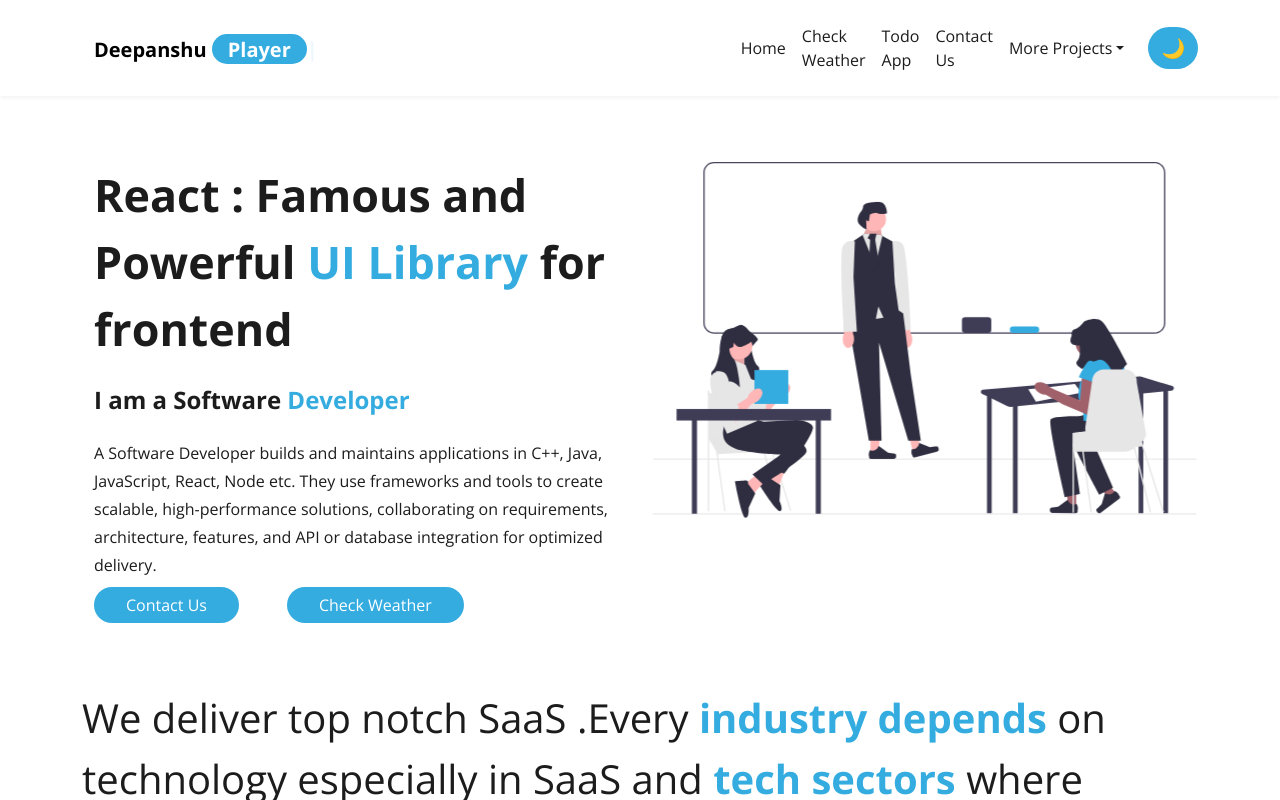
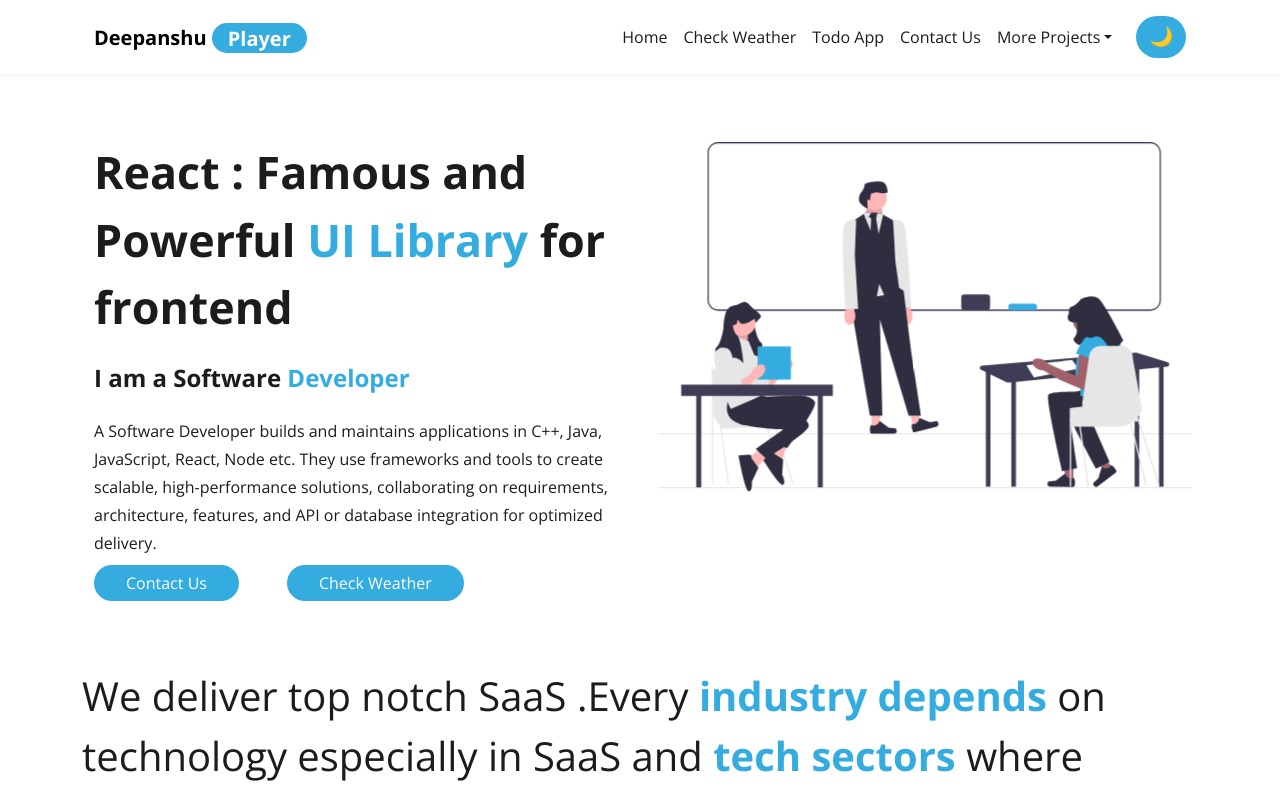
Before and after one commit to deepanshu1420/PersonalPortfolio-React, a React (Create React App) app: page / in a window 1280 px wide. Shown: the top 800 px of the page. Built offline with nearby package versions, Linux system fonts and the light colour scheme.

Commit message:
Toggle btn fixed

```diff
--- a/src/website/Navbar.jsx
+++ b/src/website/Navbar.jsx
@@ -19,36 +19,56 @@ function Navbar() {
         <div className="my-block">
             <div className="container">
                 <nav className="navbar nav-bg navbar-expand-lg navbar-light py-3">
-                    <div className="container-fluid d-flex justify-content-between align-items-center">
+                    <div className="container-fluid">
 
-                        {/* Brand/Logo stays on the left */}
-                        <h1 className='fs-4 fw-bold mb-0'>
+                        {/* Brand/Logo on left */}
+                        <h1 className="fs-4 fw-bold mb-0">
                             <NavLink className="navbar-brand" to="/react-1">
-                                Deepanshu <span ref={el} id="my-name" className='my-logo'></span>
+                                Deepanshu <span ref={el} id="my-name" className="my-logo"></span>
                             </NavLink>
                         </h1>
 
-                        {/* Right side buttons (stay in same row) */}
+                        {/* Hamburger + Theme toggle on right */}
                         <div className="d-flex align-items-center">
-                            {/* Mobile-only theme toggle */}
                             <button onClick={toggleTheme} className="theme-toggle-btn d-lg-none me-2">
                                 {theme === 'light' ? '🌙' : '☀️'}
                             </button>
-
-                            {/* Hamburger menu */}
-                            <button className="navbar-toggler" type="button" data-bs-toggle="collapse" data-bs-target="#navbarSupportedContent" aria-controls="navbarSupportedContent" aria-expanded="false" aria-label="Toggle navigation">
+                            <button
+                                className="navbar-toggler"
+                                type="button"
+                                data-bs-toggle="collapse"
+                                data-bs-target="#navbarSupportedContent"
+                                aria-controls="navbarSupportedContent"
+                                aria-expanded="false"
+                                aria-label="Toggle navigation"
+                            >
                                 <span className="navbar-toggler-icon"></span>
                             </button>
                         </div>
-                    </div>
 
-                    {/* Collapse Menu */}
+                        {/* Collapsible Menu */}
                         <div className="collapse navbar-collapse" id="navbarSupportedContent">
-                        <ul className="navbar-nav ms-auto mb-2 mb-lg-0 align-items-center">
-                            <li className="nav-item"><NavLink className={({ isActive }) => isActive ? "nav-link is-active" : "nav-link not-active"} to="/react-1" end>Home</NavLink></li>
-                            <li className="nav-item"><NavLink className={({ isActive }) => isActive ? "nav-link is-active" : "nav-link not-active"} to="/react-1/weather">Check Weather</NavLink></li>
-                            <li className="nav-item"><NavLink className={({ isActive }) => isActive ? "nav-link is-active" : "nav-link not-active"} to="/react-1/todo">Todo App</NavLink></li>
-                            <li className="nav-item"><NavLink className={({ isActive }) => isActive ? "nav-link is-active" : "nav-link not-active"} to="/react-1/form">Contact Us</NavLink></li>
+                            <ul className="navbar-nav ms-auto mb-2 mb-lg-0 align-items-lg-center">
+                                <li className="nav-item">
+                                    <NavLink className={({ isActive }) => isActive ? "nav-link is-active" : "nav-link not-active"} to="/react-1" end>
+                                        Home
+                                    </NavLink>
+                                </li>
+                                <li className="nav-item">
+                                    <NavLink className={({ isActive }) => isActive ? "nav-link is-active" : "nav-link not-active"} to="/react-1/weather">
+                                        Check Weather
+                                    </NavLink>
+                                </li>
+                                <li className="nav-item">
+                                    <NavLink className={({ isActive }) => isActive ? "nav-link is-active" : "nav-link not-active"} to="/react-1/todo">
+                                        Todo App
+                                    </NavLink>
+                                </li>
+                                <li className="nav-item">
+                                    <NavLink className={({ isActive }) => isActive ? "nav-link is-active" : "nav-link not-active"} to="/react-1/form">
+                                        Contact Us
+                                    </NavLink>
+                                </li>
 
                                 <li className="nav-item dropdown">
                                     <a className="nav-link dropdown-toggle not-active" href="#!" id="navbarDropdown" role="button" data-bs-toggle="dropdown" aria-expanded="false">
@@ -60,7 +80,7 @@ function Navbar() {
                                     </ul>
                                 </li>
 
-                            {/* Desktop-only theme toggle button */}
+                                {/* Desktop-only theme toggle */}
                                 <li className="nav-item ms-lg-3 d-none d-lg-block">
                                     <button onClick={toggleTheme} className="theme-toggle-btn">
                                         {theme === 'light' ? '🌙' : '☀️'}
@@ -68,6 +88,7 @@ function Navbar() {
                                 </li>
                             </ul>
                         </div>
+                    </div>
                 </nav>
             </div>
         </div>
```
Lines whose indentation alone changed are shown as unchanged.
